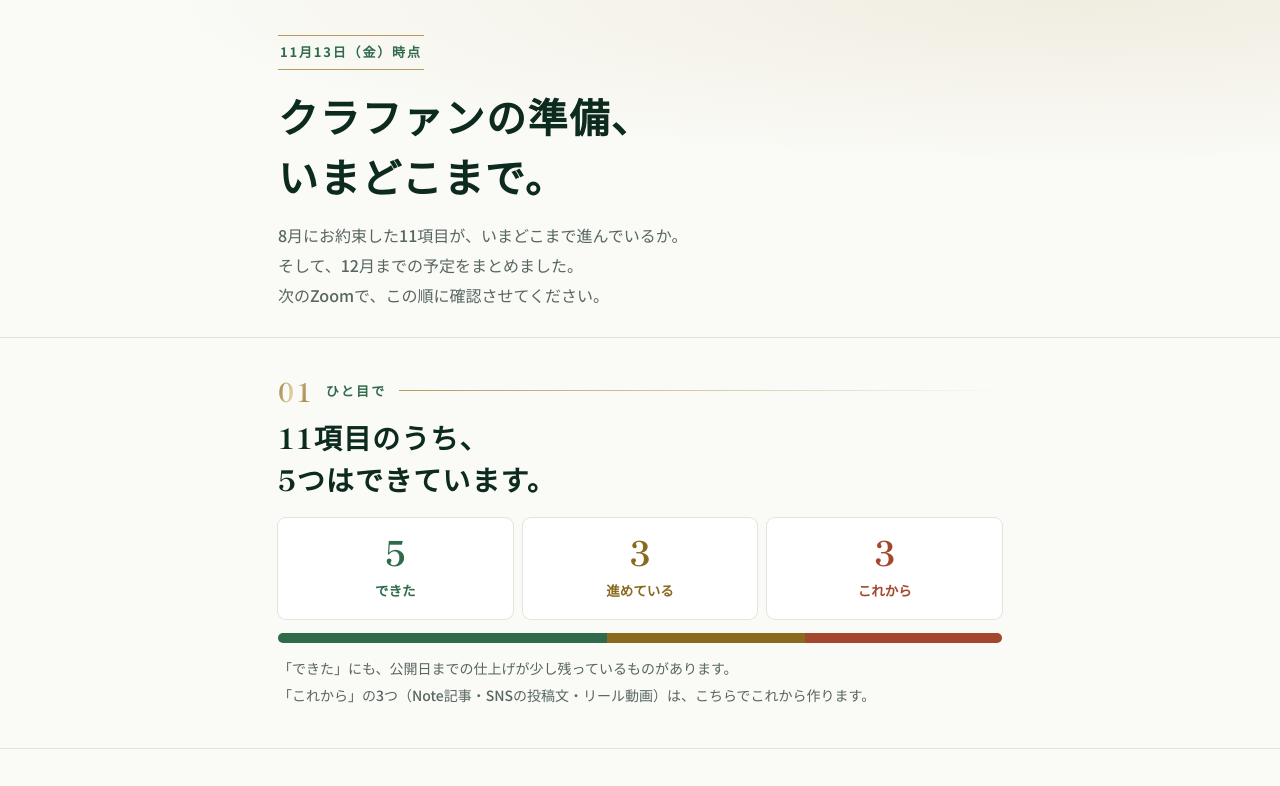
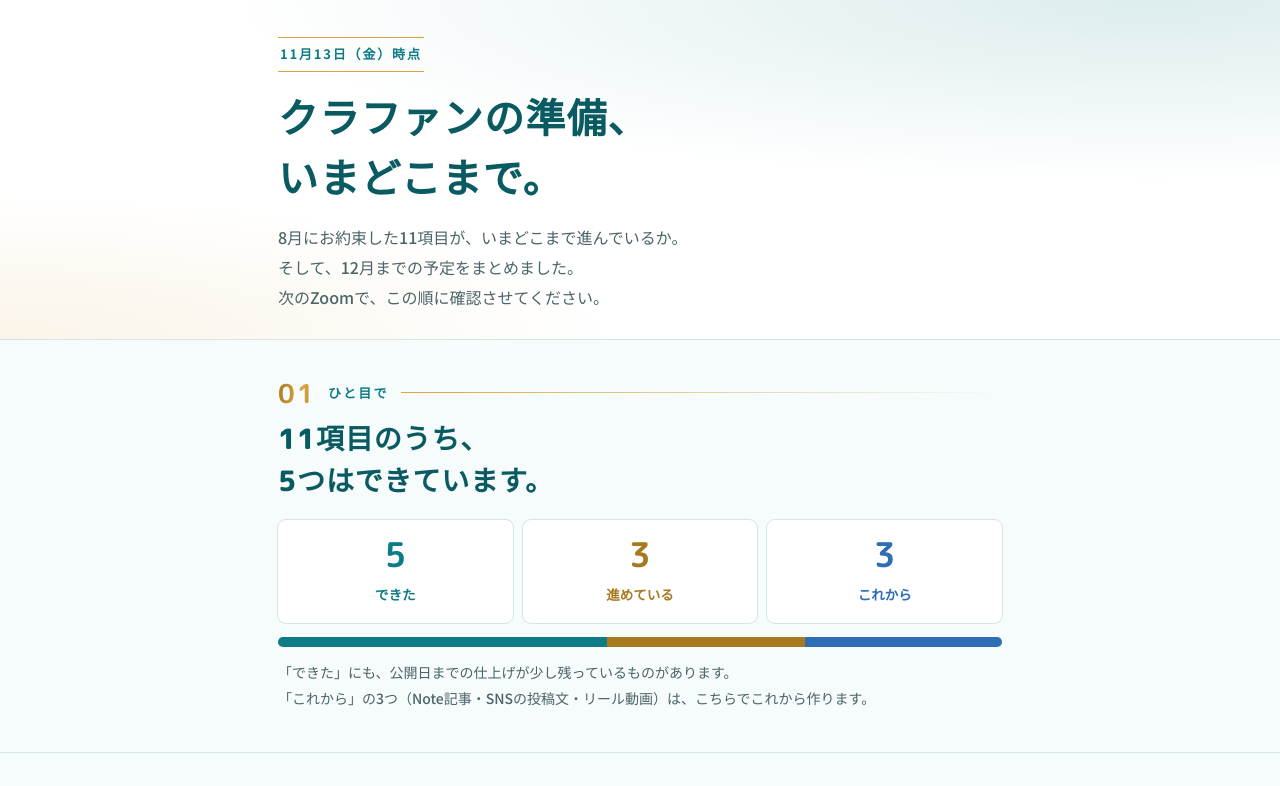
Before and after one commit to mm738966m-boop/nagataka-share, a plain HTML site: page progress/index.html in a window 1280 px wide. Shown: the top 786 px of the page. Drawn offline with Linux system fonts and the light colour scheme.

Commit message:
いまどこまで：いつもの明るい緑系に変更（暗い表示なし）
Co-Authored-By: Claude Opus 5.5 <noreply@anthropic.com>

```diff
--- a/progress/index.html
+++ b/progress/index.html
@@ -7,21 +7,18 @@
 <meta property="og:title" content="いまどこまで｜ながたかクラファン">
 <meta property="og:description" content="お約束した11項目の現在地と、12月までの予定。次のZoomで決めたいこと。">
 <link rel="preconnect" href="https://fonts.googleapis.com"><link rel="preconnect" href="https://fonts.gstatic.com" crossorigin>
-<link href="https://fonts.googleapis.com/css2?family=Noto+Sans+JP:wght@500;700;900&family=Shippori+Mincho:wght@700;800&display=swap" rel="stylesheet">
+<link href="https://fonts.googleapis.com/css2?family=Noto+Sans+JP:wght@500;700;900&family=M+PLUS+Rounded+1c:wght@700;800&display=swap" rel="stylesheet">
 <style>
-:root{--green:#2F6B4A;--deep:#173D2B;--forest:#0C2A1D;--leaf:#EEF2E8;--gold:#B49A5E;--goldsoft:#DCCB9C;--ink:#1e2622;--muted:#586660;--bg:#FAFAF6;--paper:#fff;--hair:#E2E5DA;
---done:#2F6B4A;--doneBg:#E6F0E8;--doing:#8A6A1F;--doingBg:#F6EFD9;--todo:#A3472F;--todoBg:#F8E6E0;
---mincho:"Shippori Mincho","Hiragino Mincho ProN","Yu Mincho",serif;--goldgrad:linear-gradient(100deg,#9c8348 0%,#e6d7a8 45%,#b49a5e 70%,#8d7740 100%)}
-@media (prefers-color-scheme:dark){:root:not([data-theme="light"]){--ink:#E6EBE5;--muted:#A9B5AE;--bg:#0E1A14;--paper:#15241C;--hair:#2A3B32;--leaf:#1B2C23;--forest:#E9F0E9;--deep:#CFE3D5;--green:#8FC4A2;
---done:#8FC4A2;--doneBg:#1D3327;--doing:#E2C77E;--doingBg:#3A321C;--todo:#F0A08A;--todoBg:#3B2420}}
-:root[data-theme="dark"]{--ink:#E6EBE5;--muted:#A9B5AE;--bg:#0E1A14;--paper:#15241C;--hair:#2A3B32;--leaf:#1B2C23;--forest:#E9F0E9;--deep:#CFE3D5;--green:#8FC4A2;
---done:#8FC4A2;--doneBg:#1D3327;--doing:#E2C77E;--doingBg:#3A321C;--todo:#F0A08A;--todoBg:#3B2420}
+/* いつもの緑系（ティール×金）・白地で明るく。暗い表示にはしない */
+:root{--green:#0E7C86;--deep:#0A5A62;--forest:#0A5A62;--leaf:#EEF6F7;--gold:#D9A441;--goldsoft:#F1DDA8;--ink:#1C3236;--muted:#4A6468;--bg:#F6FBFB;--paper:#fff;--hair:#D5E4E6;
+--done:#0E7C86;--doneBg:#E2F3F4;--doing:#A87A1F;--doingBg:#FBF1DA;--todo:#2F6DB5;--todoBg:#E6EFFA;
+--mincho:"M PLUS Rounded 1c","Hiragino Maru Gothic ProN","Noto Sans JP",sans-serif;--goldgrad:linear-gradient(100deg,#A87A1F 0%,#D9A441 60%,#C08E2E 100%);color-scheme:light}
 *{box-sizing:border-box}
-body{margin:0;background:var(--bg);color:var(--ink);font-family:"Noto Sans JP","Hiragino Kaku Gothic ProN",sans-serif;font-weight:500;font-size:17px;line-height:1.9;-webkit-text-size-adjust:100%}
-h1,h2,h3{font-family:var(--mincho);font-weight:800;letter-spacing:.04em;line-height:1.5;margin:0;color:var(--forest);text-wrap:balance}
+body{margin:0;background:var(--bg);color:var(--ink);font-family:"Noto Sans JP","Hiragino Kaku Gothic ProN",sans-serif;font-weight:500;font-size:18px;line-height:1.9;-webkit-text-size-adjust:100%}
+h1,h2,h3{font-family:var(--mincho);font-weight:800;letter-spacing:.03em;line-height:1.5;margin:0;color:var(--forest);text-wrap:balance}
 p{margin:0;text-wrap:pretty}
 .wrap{max-width:760px;margin:0 auto;padding:0 18px}
-header{padding:34px 0 26px;border-bottom:1px solid var(--hair);background:radial-gradient(120% 80% at 85% 0%,rgba(180,154,94,.14),transparent 60%)}
+header{padding:34px 0 26px;border-bottom:1px solid var(--hair);background:radial-gradient(120% 90% at 90% 0%,rgba(14,124,134,.14),transparent 60%),radial-gradient(80% 70% at 0% 100%,rgba(217,164,65,.12),transparent 60%),#fff}
 .kick{display:inline-block;font-size:13px;font-weight:700;color:var(--green);letter-spacing:.14em;border-top:1px solid var(--gold);border-bottom:1px solid var(--gold);padding:4px 2px}
 h1{font-size:clamp(28px,7.4vw,40px);margin-top:16px}
 .lead{margin-top:14px;color:var(--muted);font-size:16px}
@@ -72,7 +69,6 @@ h2{font-size:clamp(22px,5.8vw,28px);margin:12px 0 18px}
 .tl .bx ul{margin:4px 0 0;padding-left:1.1em;font-size:15px;line-height:1.75}
 .who{display:inline-block;font-size:11.5px;font-weight:700;border-radius:4px;padding:0 6px;margin-right:4px;vertical-align:1px;line-height:1.7}
 .w-f{background:var(--leaf);color:var(--green)}.w-n{background:var(--doingBg);color:var(--doing)}.w-o{background:#E8E6F3;color:#4B4485}.w-a{background:var(--hair);color:var(--muted)}
-@media (prefers-color-scheme:dark){:root:not([data-theme="light"]) .w-o{background:#26233A;color:#B9B2F0}}
 .note{font-size:14px;color:var(--muted);margin-top:12px}
 /* 決めたいこと */
 .agenda{counter-reset:a;list-style:none;margin:0;padding:0;display:flex;flex-direction:column;gap:10px}
```
